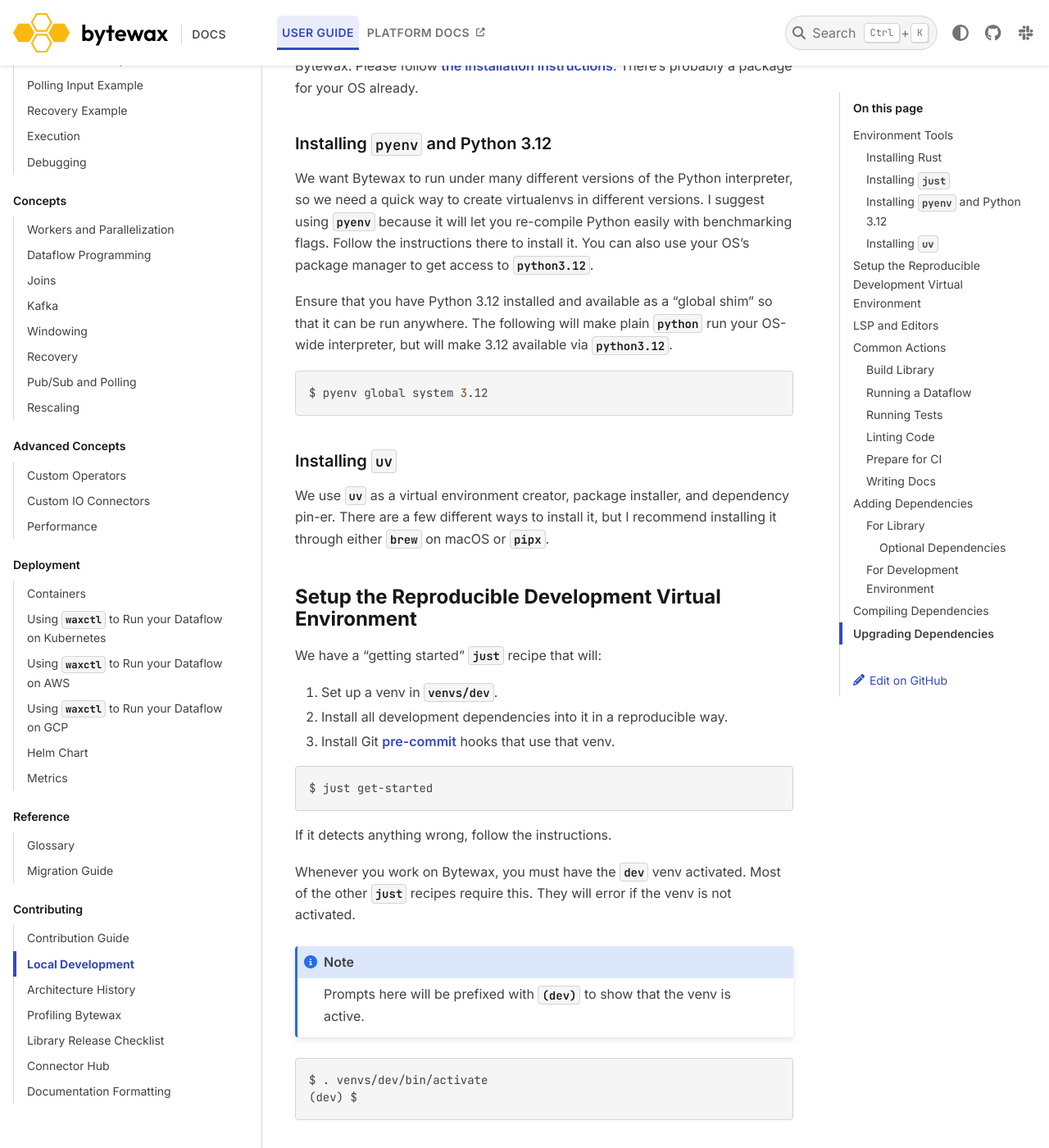
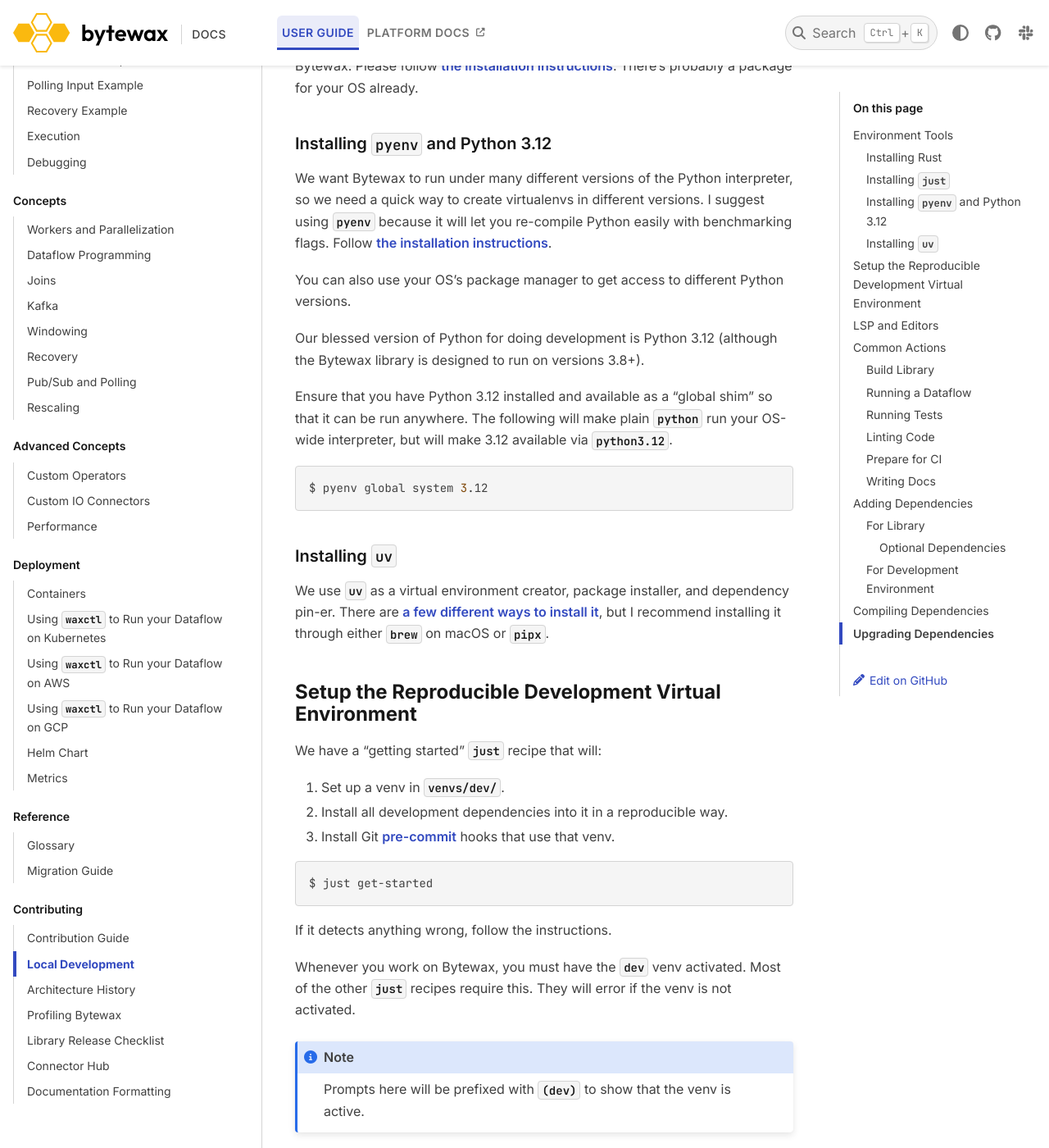
Before and after one commit to bytewax/bytewax, a Sphinx documentation site: the page built from docs/guide/contributing/local-development.md, in a window 1280 px wide and 1400 px high, scrolled down 527 px. Shown: the whole window at 82% size. Built offline with Sphinx 7.4.7 and the PyData theme 0.15.4, drawn with Linux system fonts in a browser that asks for light colours; pages that are not in the unit, such as notebooks, are missing from menus; some of the changed text lies outside the part shown.

Commit message:
More links

````diff
--- a/docs/guide/contributing/local-development.md
+++ b/docs/guide/contributing/local-development.md
@@ -26,8 +26,14 @@
 interpreter, so we need a quick way to create virtualenvs in different
 versions. I suggest using [`pyenv`](https://github.com/pyenv/pyenv)
 because it will let you re-compile Python easily with benchmarking
-flags. Follow the instructions there to install it. You can also use
-your OS's package manager to get access to `python3.12`.
+flags. Follow [the installation
+instructions](https://github.com/pyenv/pyenv?tab=readme-ov-file#installation).
+
+You can also use your OS's package manager to get access to different
+Python versions.
+
+Our blessed version of Python for doing development is Python 3.12
+(although the Bytewax library is designed to run on versions 3.8+).
 
 Ensure that you have Python 3.12 installed and available as a "global
 shim" so that it can be run anywhere. The following will make plain
@@ -42,8 +48,10 @@
 
 We use [`uv`](https://github.com/astral-sh/uv) as a virtual
 environment creator, package installer, and dependency pin-er. There
-are a few different ways to install it, but I recommend installing it
-through either [`brew`](https://brew.sh/) on macOS or
+are [a few different ways to install
+it](https://github.com/astral-sh/uv?tab=readme-ov-file#getting-started),
+but I recommend installing it through either
+[`brew`](https://brew.sh/) on macOS or
 [`pipx`](https://pipx.pypa.io/stable/).
 
 (xref-dev-venv)=
@@ -51,7 +59,7 @@
 
 We have a "getting started" `just` recipe that will:
 
-1. Set up a venv in `venvs/dev`.
+1. Set up a venv in `venvs/dev/`.
 
 2. Install all development dependencies into it in a reproducible way.
 
@@ -166,7 +174,7 @@
 [I 240124 12:03:11 server:335] Serving on http://127.0.0.1:8000
 ```
 
-The temporary built HTML files are put in `/docs/_build`. This
+The temporary built HTML files are put in `docs/_build/`. This
 directory _should not be checked in_. Production docs are built using
 Read the Docs and served from them.
 
````
